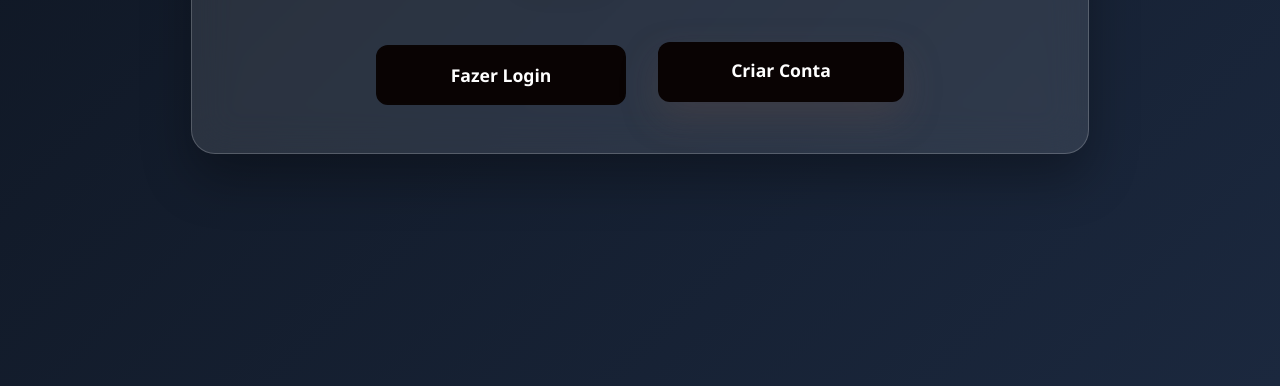
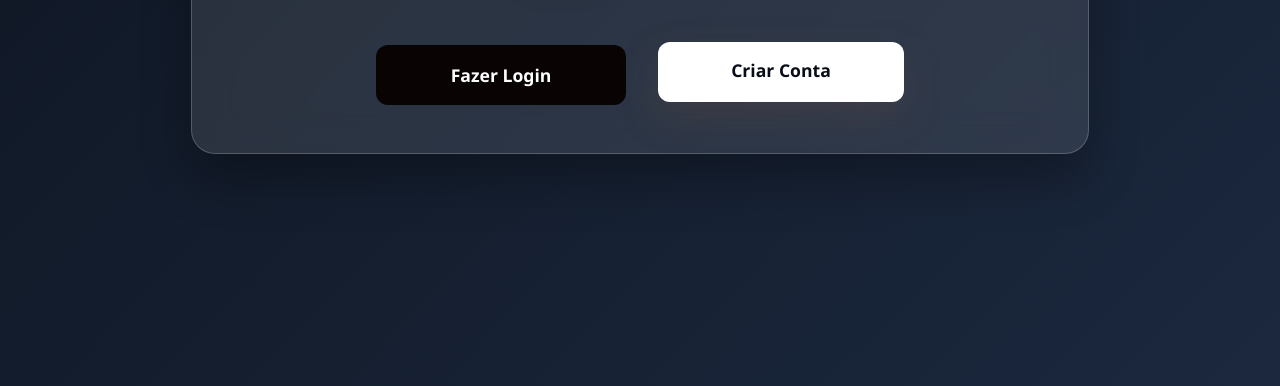
Before and after one commit to FabricioFernandes7274/Trabalho-Reginaldo, a plain HTML site: page cadastro.html in a window 1280 px wide. In both pictures the pointer is over the link "Criar Conta". Shown: the part 414-800 px from the top of the page. Drawn offline with Linux system fonts and the light colour scheme.

Commit message:
Update telainicial.css

```diff
--- a/telainicial.css
+++ b/telainicial.css
@@ -100,6 +100,8 @@
 .btn-register:hover {
     transform: translateY(-3px);
     box-shadow: 0 15px 35px rgba(85, 71, 71, 0.4);
+    background: white;
+    color: #080d17;
 }
 
 /* Páginas de login/cadastro */
```
